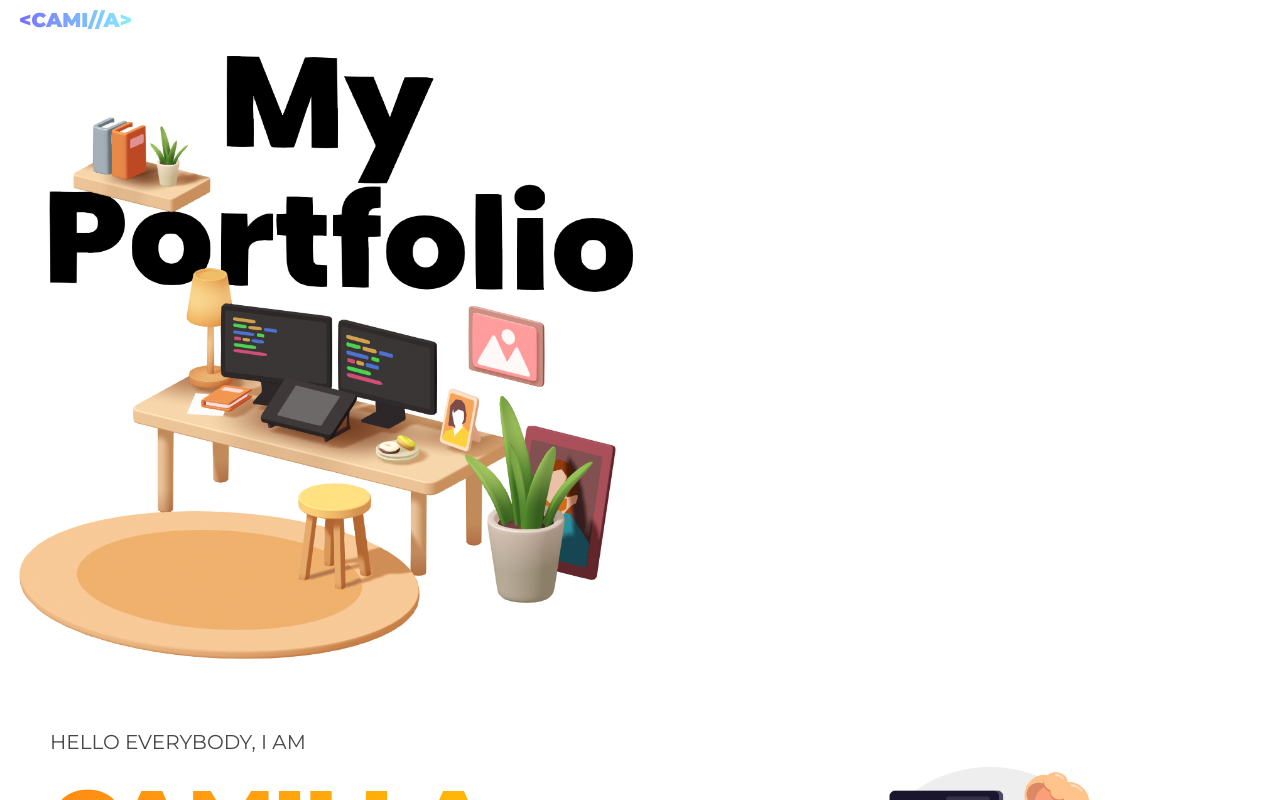
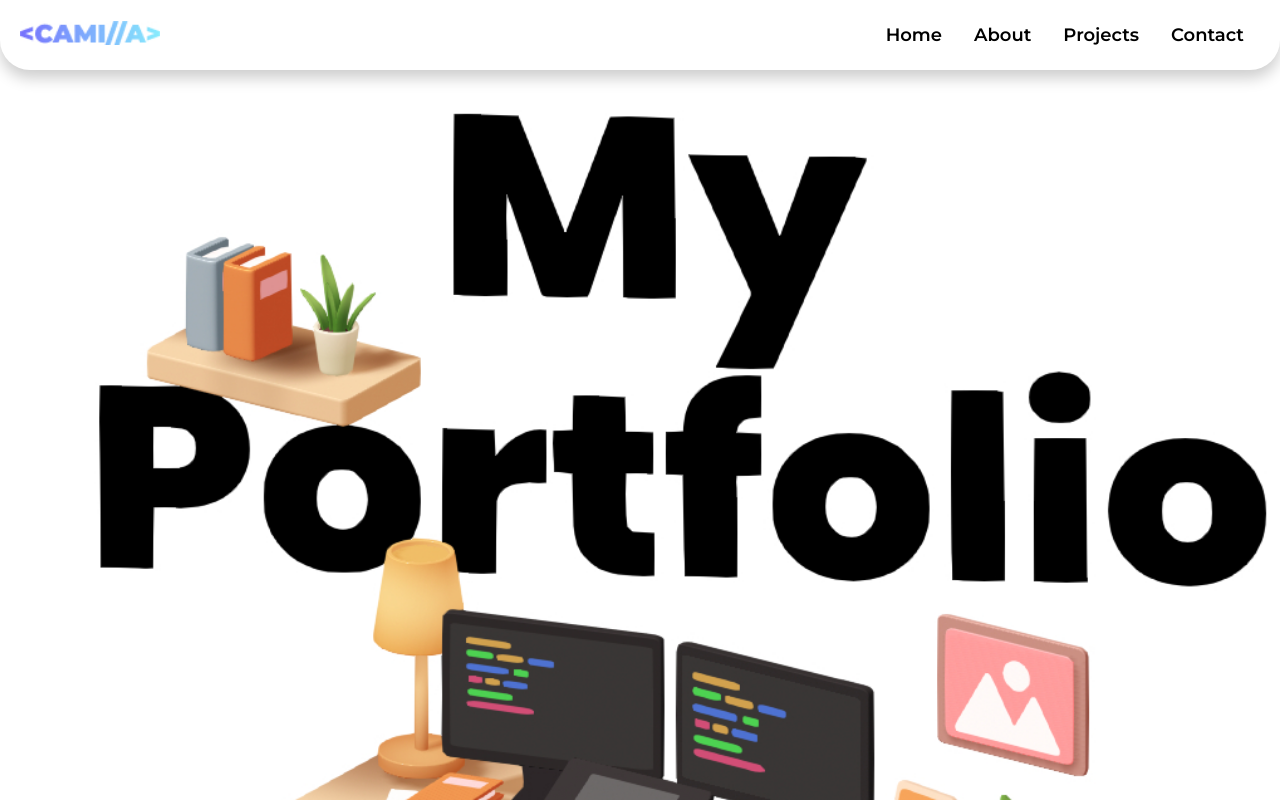
Before and after one commit to Camillaatek/portfolio-updated, a React (Create React App) app: page / in a window 1280 px wide. Shown: the top 800 px of the page. Built offline with nearby package versions, Linux system fonts and the light colour scheme.

Commit message:
feat: navbar working + responsive

```diff
--- a/package.json
+++ b/package.json
@@ -15,6 +15,7 @@
     "react-icons": "^4.4.0",
     "react-router-dom": "^6.3.0",
     "react-scripts": "5.0.1",
+    "react-scroll": "^1.8.7",
     "sass": "^1.54.5",
     "web-vitals": "^2.1.0"
   },
--- a/src/App.js
+++ b/src/App.js
@@ -1,5 +1,5 @@
 import About from "./components/about/About";
-import Example from "./components/Example";
+import Home from "./components/Home";
 import Navbar from "./components/navbar/Navbar";
 import "./sass/main.scss";
 import { useNavigate } from "react-router-dom";
@@ -11,7 +11,7 @@ function App() {
   return (
     <>
       <Navbar />
-      <Example />
+      <Home />
       <About />
       <Projects />
       <Contact />
--- a/src/components/Example.jsx
+++ /dev/null
@@ -1,8 +0,0 @@
-import React from "react";
-import intro from "../media/3dintro.jpg";
-
-const Example = () => {
-  return <img className="ex" src={intro}></img>;
-};
-
-export default Example;
--- /dev/null
+++ b/src/components/Home.jsx
@@ -0,0 +1,12 @@
+import React from "react";
+import intro from "../media/3dintro.jpg";
+
+const Home = () => {
+  return (
+    <div className="home__container" id="home">
+      <img src={intro} alt="desktop setup" className="home" />
+    </div>
+  );
+};
+
+export default Home;
--- a/src/components/about/About.jsx
+++ b/src/components/about/About.jsx
@@ -2,7 +2,7 @@ import vector from "../../media/vector.jpg";
 
 const About = () => {
   return (
-    <div className="about">
+    <div className="about" id="about">
       <div className="about__info">
         <p className="about__info__hello">HELLO EVERYBODY, I AM</p>
         <h1>CAMILLA ÅMLI</h1>
--- a/src/components/contact/Contact.jsx
+++ b/src/components/contact/Contact.jsx
@@ -5,7 +5,7 @@ import GitHubIcon from "@mui/icons-material/GitHub";
 
 const Contact = () => {
   return (
-    <div className="contact">
+    <div className="contact" id="contact">
       <h2>Let's get started.</h2>
       <p>Click the icons below to get in touch!</p>
       <ul className="contact__icons">
--- a/src/components/navbar/Navbar.jsx
+++ b/src/components/navbar/Navbar.jsx
@@ -1,14 +1,66 @@
-import React from "react";
+// import React from "react";
+// import logo from "../../media/logo.jpg";
+// import { Link } from "react-router-dom";
+
+// const Navbar = () => {
+//   return (
+//     <nav className="navbar">
+//       <h3 className="navbar__logo">
+//         <img className="navbar__menulogo" src={logo} alt="Logo"></img>
+//       </h3>
+//     </nav>
+//   );
+// };
+
+// export default Navbar;
+
+import React, { useState } from "react";
+import { FaBars, FaTimes } from "react-icons/fa";
 import logo from "../../media/logo.jpg";
-import { Link } from "react-router-dom";
 
 const Navbar = () => {
+  const [click, setClick] = useState(false);
+  const handleClick = () => setClick(!click);
+
+  const closeMenu = () => setClick(false);
+
   return (
-    <nav className="navbar">
-      <h3 className="navbar__logo">
-        <img className="navbar__menulogo" src={logo} alt="Logo"></img>
-      </h3>
-    </nav>
+    <div className="header">
+      <nav className="navbar">
+        <a href="/" className="logo">
+          <img src={logo} alt="logo" />
+        </a>
+        <div className="hamburger" onClick={handleClick}>
+          {click ? (
+            <FaTimes size={30} style={{ color: "#000" }} />
+          ) : (
+            <FaBars size={30} style={{ color: "#000" }} />
+          )}
+        </div>
+        <ul className={click ? "nav-menu active" : "nav-menu"}>
+          <li className="nav-item">
+            <a href="#home" onClick={closeMenu}>
+              Home
+            </a>
+          </li>
+          <li className="nav-item">
+            <a href="#about" onClick={closeMenu}>
+              About
+            </a>
+          </li>
+          <li className="nav-item">
+            <a href="#projects" onClick={closeMenu}>
+              Projects
+            </a>
+          </li>
+          <li className="nav-item">
+            <a href="#contact" onClick={closeMenu}>
+              Contact
+            </a>
+          </li>
+        </ul>
+      </nav>
+    </div>
   );
 };
 
--- a/src/components/projects/Projects.jsx
+++ b/src/components/projects/Projects.jsx
@@ -6,7 +6,7 @@ import ecommerce from "../../media/ecommrece2.JPG";
 
 const Projects = () => {
   return (
-    <div className="projects">
+    <div className="projects" id="projects">
       <h2>Projects</h2>
       <p>
         A few of my projects from when I went to Noroff, and also from my spare
@@ -16,7 +16,7 @@ const Projects = () => {
         image={holidaze}
         title="Holidaze"
         info="A hotel booking site made for my last exam at Noroff. We made our own API
-        with <BoldText>world</BoldText>Strapi and made it public with heroku, also built with ReactJS. The Hotel site has a visitor site with Search bar, details about
+        with <BoldText>world</BoldText>Strapi and made it public with heroku, also built with ReactJS. The Hotel site has a visitor site including Search bar with auto dropdown, details about
         the hotels and a contact page that goes to the admin for Holidaze. The admin page has a login section that makes use of JWT tokens, messages from cantact form and are able to delete/create a new establishment."
       />
       <ProjectsItem
--- a/src/sass/components/_about.scss
+++ b/src/sass/components/_about.scss
@@ -63,9 +63,6 @@
     height: 700px;
     max-width: 1500px;
     margin: auto;
-    &__info__hello {
-      margin: 100px 0 0 0;
-    }
     img {
       padding: 100px 0 0 0;
       width: 500px;
@@ -74,6 +71,17 @@
 }
 
 //EXAMPLE
-.ex {
-  width: 50%;
+.home {
+  margin: 90px 0;
+  width: 100%;
+  object-fit: cover;
 }
+
+@media screen and (min-width: 1440px) {
+  .home {
+    display: block;
+    margin-left: auto;
+    margin-right: auto;
+    width: 50%;
+  }
+}
--- a/src/sass/components/_navbar.scss
+++ b/src/sass/components/_navbar.scss
@@ -1,6 +1,106 @@
-.navbar {
-  margin: 10px;
-  &__logo {
-    margin: 10px;
+// .navbar {
+//   margin: 10px;
+//   &__logo {
+//     margin: 10px;
+//   }
+// }
+
+.header {
+  font-family: $primaryFont;
+  position: fixed;
+  height: 70px;
+  width: 100%;
+  top: 0;
+  left: 0;
+  z-index: 1;
+  transition: 0.3s ease-in;
+  overflow: hidden;
+  background-color: white;
+  border-radius: 0 0 30px 30px;
+
+  box-shadow: 0px 8px 15px rgba(0, 0, 0, 0.2);
+}
+
+.header .navbar {
+  display: flex;
+  justify-content: space-between;
+  align-items: center;
+  max-width: 1240px;
+  margin: auto;
+  height: 100%;
+  padding: 0 1rem;
+}
+
+.header .nav-menu a {
+  color: black;
+  font-size: 1.125rem;
+  text-decoration: none;
+  font-weight: 600;
+}
+
+.header .navbar img {
+  width: 140px;
+  height: auto;
+}
+
+.header .nav-menu {
+  display: flex;
+  list-style: none;
+  :hover {
+    color: #7780fc;
   }
 }
+
+.header .nav-item {
+  padding: 1rem;
+  font-weight: 500;
+}
+
+.header .nav-item a:hover {
+  padding-bottom: 12px;
+  border-bottom: 3px solid var(--secondary-color);
+}
+
+.hamburger {
+  display: none;
+}
+
+@media screen and (max-width: 940px) {
+  .header {
+    max-width: 100%;
+    height: 50px;
+  }
+
+  .header .navbar {
+    max-width: 100%;
+  }
+
+  .hamburger {
+    display: block;
+  }
+
+  .nav-menu {
+    position: fixed;
+    left: -100%;
+    top: 35px;
+    flex-direction: column;
+    background-color: white;
+    width: 100%;
+    height: 100vh;
+    z-index: 999;
+    text-align: center;
+    transition: 0.3s;
+  }
+
+  .nav-menu.active {
+    left: 0;
+  }
+
+  .nav-item {
+    margin: 1.5rem 0;
+  }
+
+  .header .navbar img {
+    width: 150px;
+  }
+}
```
Also changed, not shown: 1 other file (tests, documents, lock files or other folders).
